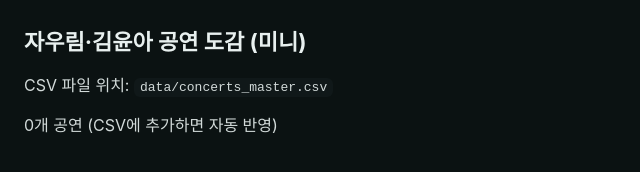
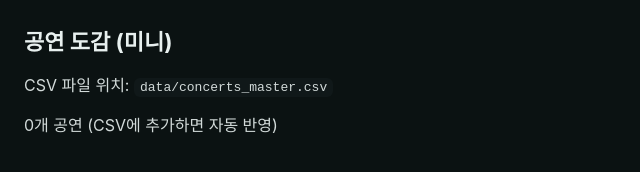
Before and after one commit to HoneyHoney0907/jaurim-stage-DB, a plain HTML site: page index.html in a window 1280 px wide. Shown: the whole page, without its empty margins (0-640 px from the left). Drawn offline with Linux system fonts and the light colour scheme.

Commit message:
몰작을 위한 아티스트명 삭제^^;;

```diff
--- a/index.html
+++ b/index.html
@@ -7,7 +7,7 @@
   <link rel="stylesheet" href="assets/style.css" />
 </head>
 <body>
-  <h1>자우림·김윤아 공연 도감 (미니)</h1>
+  <h1>공연 도감 (미니)</h1>
   <p>CSV 파일 위치: <code>data/concerts_master.csv</code></p>
   <p id="count">읽는 중…</p>
   <script src="assets/app.js"></script>
```
